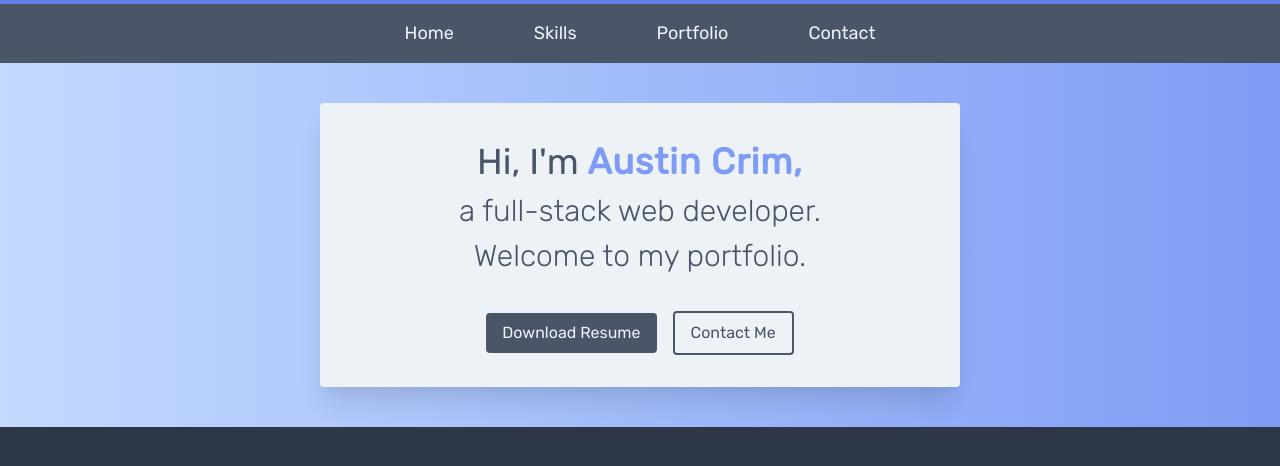
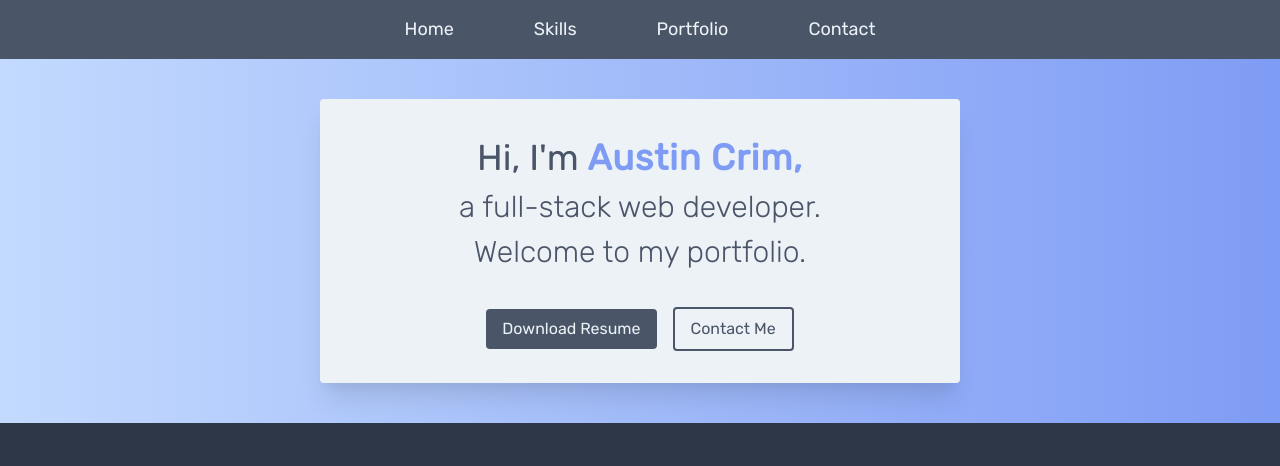
Before and after one commit to austincrim/austincrim.com-next, a Next.js app: page / in a window 1280 px wide. Shown: the top 466 px of the page. Built offline with nearby package versions, Linux system fonts and the light colour scheme.

Commit message:
fix start script, remove nav border

```diff
--- a/package.json
+++ b/package.json
@@ -6,7 +6,7 @@
   "scripts": {
     "dev": "next",
     "build": "next build",
-    "start": "next start -p $PORT"
+    "start": "next start"
   },
   "keywords": [],
   "author": "Austin Crim",
--- a/src/components/Nav.js
+++ b/src/components/Nav.js
@@ -4,7 +4,7 @@ import Link from "next/link";
 export default () => {
   return (
     <nav>
-      <ul className="flex flex-col md:flex-row justify-center py-2 text-gray-200 bg-gray-700 shadow-md border-t-4 border-indigo-500">
+      <ul className="flex flex-col md:flex-row justify-center py-2 text-gray-200 bg-gray-700 shadow-md">
         <Link href="/">
           <a className="nav-item">
             <li>Home</li>
```
